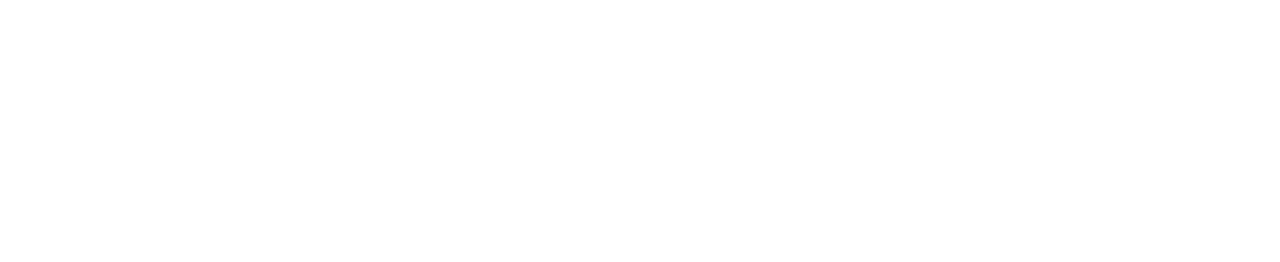
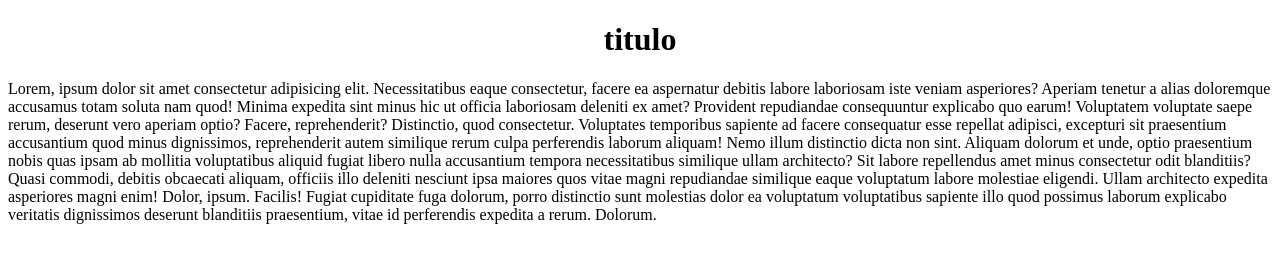
Before and after one commit to yeisonmenau/primerRepoCmd, a plain HTML site: page index.html in a window 1280 px wide. Drawn offline with Linux system fonts and the light colour scheme.

Commit message:
agrego el titulo y el párrafo

```diff
--- a/index.html
+++ b/index.html
@@ -6,6 +6,12 @@
     <title>Repo de Git</title>
 </head>
 <body>
-
+    <h1 align="center">titulo</h1>
+    <p>Lorem, ipsum dolor sit amet consectetur adipisicing elit. Necessitatibus eaque consectetur, facere ea aspernatur debitis labore laboriosam iste veniam asperiores? Aperiam tenetur a alias doloremque accusamus totam soluta nam quod!
+    Minima expedita sint minus hic ut officia laboriosam deleniti ex amet? Provident repudiandae consequuntur explicabo quo earum! Voluptatem voluptate saepe rerum, deserunt vero aperiam optio? Facere, reprehenderit? Distinctio, quod consectetur.
+    Voluptates temporibus sapiente ad facere consequatur esse repellat adipisci, excepturi sit praesentium accusantium quod minus dignissimos, reprehenderit autem similique rerum culpa perferendis laborum aliquam! Nemo illum distinctio dicta non sint.
+    Aliquam dolorum et unde, optio praesentium nobis quas ipsam ab mollitia voluptatibus aliquid fugiat libero nulla accusantium tempora necessitatibus similique ullam architecto? Sit labore repellendus amet minus consectetur odit blanditiis?
+    Quasi commodi, debitis obcaecati aliquam, officiis illo deleniti nesciunt ipsa maiores quos vitae magni repudiandae similique eaque voluptatum labore molestiae eligendi. Ullam architecto expedita asperiores magni enim! Dolor, ipsum. Facilis!
+    Fugiat cupiditate fuga dolorum, porro distinctio sunt molestias dolor ea voluptatum voluptatibus sapiente illo quod possimus laborum explicabo veritatis dignissimos deserunt blanditiis praesentium, vitae id perferendis expedita a rerum. Dolorum.</p>
 </body>
 </html>
```
